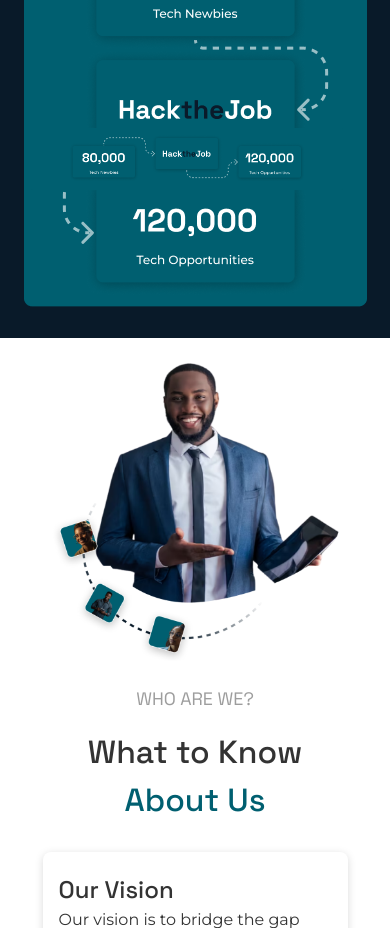
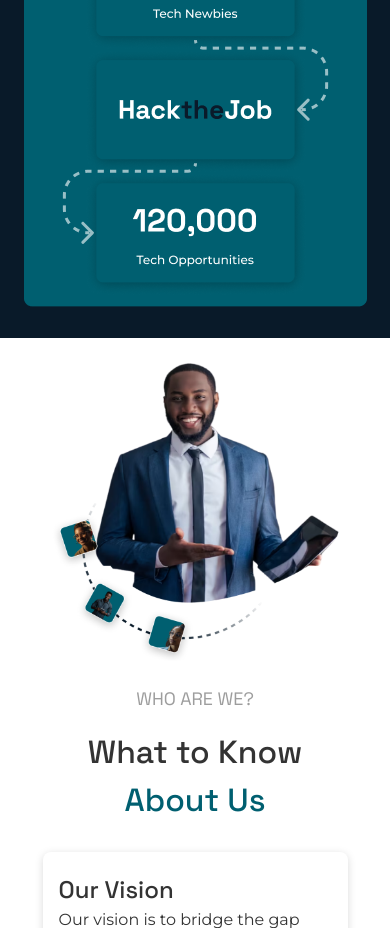
Before and after one commit to Grazac-Project/Prooval-website, a Next.js app: page / in a window 390 px wide. Shown: the part 1060-1988 px from the top of the page. Built offline with nearby package versions, Linux system fonts and the light colour scheme.

Commit message:
edits effected in the hero section

```diff
--- a/src/app/page.js
+++ b/src/app/page.js
@@ -20,12 +20,12 @@
             <button className='bg-[#005F70] hover:bg-[#fff] font-mont text-[18px] leading-[21.94px] font-medium text-[#fff] hover:text-[#005F70] p-[10px] w-[277px] h-[56px] rounded-lg lg:mb-[20px]'>Join waitlist</button>
           </Link>
         </div>
-        <div className='pt-[]'>
+        <div className=''>
           <Image src='/landinghero.png' width={685} height={834} alt='a guy reading'/>
         </div>
         {/* <div className='sm:pt-[43px] mx-auto w-[90]'> */}
           <Image src='/floatmobi.png' width={343} height={394} alt='floating image' className='hidden sm:block sm:pt-[43px] mx-auto'/>
-          <div className='w-[80%] absolute top-[calc(85%)] left-[calc(8%)]'>
+          <div className='block sm:hidden w-[80%] absolute top-[calc(85%)] left-[calc(8%)]'>
             <Image src='/float.png' width={1200} height={237} alt='floating image' className=''/>
           </div>
 
```
